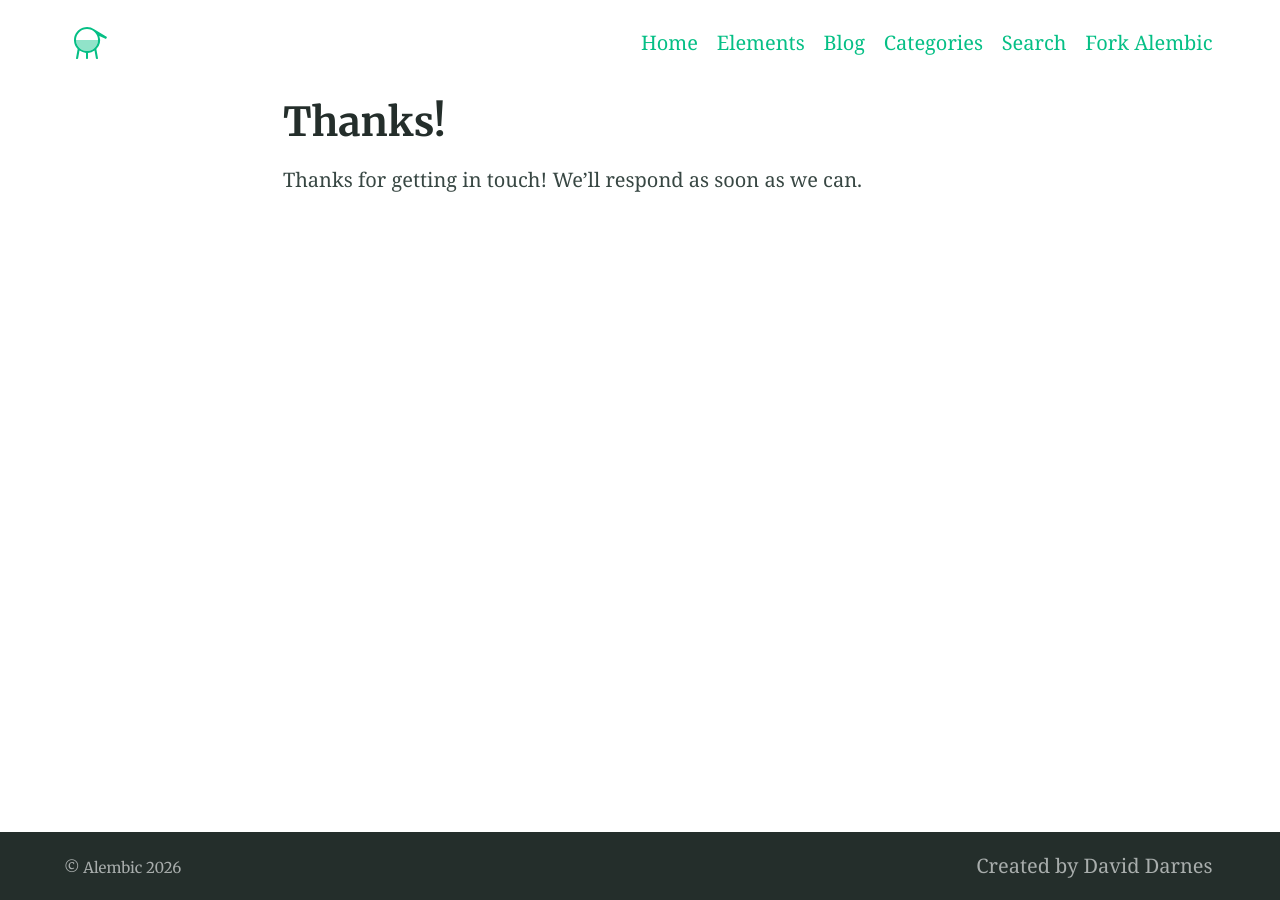
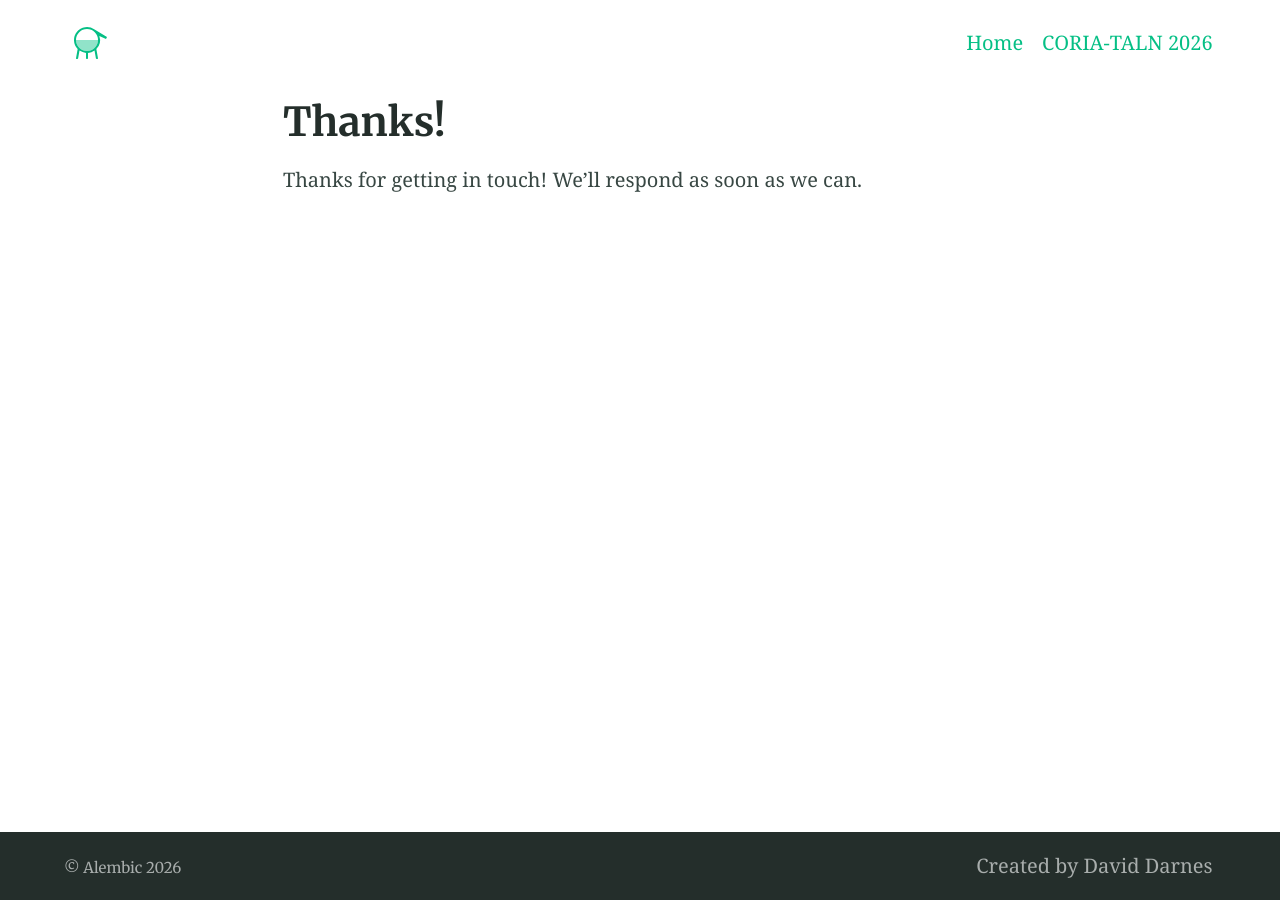
Before and after one commit to arts-workshop/arts-workshop.github.io, a Jekyll site: the page built from thanks.md, in a window 1280 px wide. Built offline with Jekyll 4.4.1, drawn with Linux system fonts in a browser that asks for light colours.

Commit message:
camouflage de la navigation

```diff
--- a/_config.yml
+++ b/_config.yml
@@ -123,16 +123,18 @@ favicons: # Favicons are also used in the manifest file. Syntax is 'size: path'
 navigation_header:
 - title: Home
   url: /
-- title: Elements
-  url: /elements/
-- title: Blog
-  url: /blog/
-- title: Categories
-  url: /categories/
-- title: Search
-  url: /search/
-- title: Fork Alembic
-  url: https://github.com/daviddarnes/alembic
+#- title: Dates importantes
+#  url: /elements/
+#- title: Soumission
+#  url: /categories/
+#- title: Conférence invitée
+#  url: /blog/
+#- title: Articles acceptés
+#  url: /search/
+#- title: Committees
+#  url: /committees/
+- title: CORIA-TALN 2026
+  url: https://coria-taln-2026.ls2n.fr/
 
 navigation_footer:
 - title: Created by David Darnes
```
